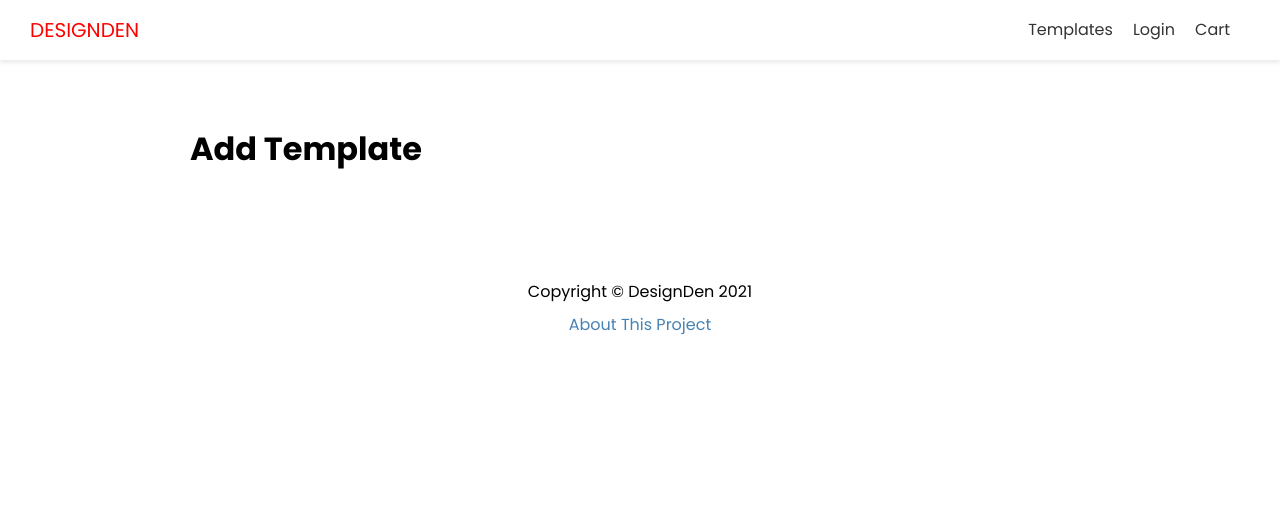
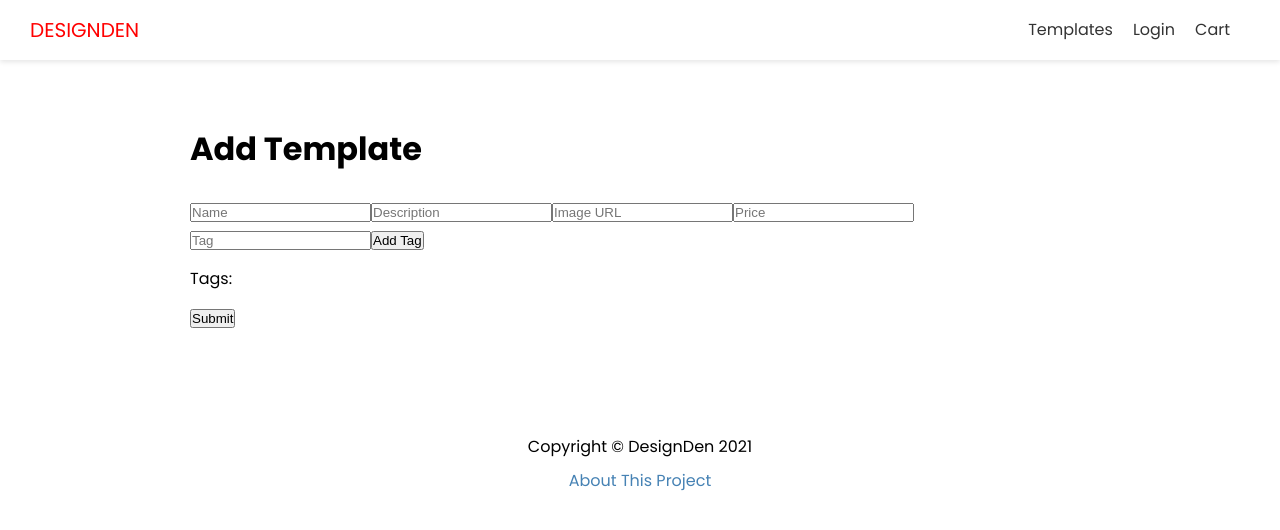
Before and after one commit to jonah0502/DesignDen, a Next.js app in the folder designden-frontend/: page /templates/add in a window 1280 px wide. Shown: the top 530 px of the page. Built offline with nearby package versions, Linux system fonts and the light colour scheme.

Commit message:
Create form to add new templates

```diff
--- a/designden-frontend/pages/templates/add.js
+++ b/designden-frontend/pages/templates/add.js
@@ -1,9 +1,40 @@
-import Layout from '@/components/Layout'
+import Layout from "@/components/Layout";
+import { useState } from "react";
 
-export default function AddEventsPage() {
-    return (
-        <Layout title = 'Add New Event'>
-            <h1>Add Template</h1>
-        </Layout>
-    )
+export default function AddTemplatesPage() {
+  const [tag, setTag] = useState("");
+  const [tags, setTags] = useState([]);
+
+  // handle change for tag input
+  const handleTagChange = (event) => {
+    setTag(event.target.value);
+  };
+
+  // handle submit for adding tags
+  const addTag = (event) => {
+    event.preventDefault();
+    setTags((oldTags) => [...oldTags, tag]);
+  };
+
+  return (
+    <Layout title="Add New Template">
+      <h1>Add Template</h1>
+      <form>
+        <div>
+          <input type="text" placeholder="Name" />
+          <input type="text" placeholder="Description" />
+          <input type="text" placeholder="Image URL" />
+          <input type="number" placeholder="Price" min="0" step="0.01" />
+        </div>
+        <div>
+          <input type="text" placeholder="Tag" onChange={handleTagChange} />
+          <button onClick={addTag}>Add Tag</button>
+        </div>
+        <div>
+          <p>Tags: {tags.join(", ")}</p>
+        </div>
+        <button>Submit</button>
+      </form>
+    </Layout>
+  );
 }
```
